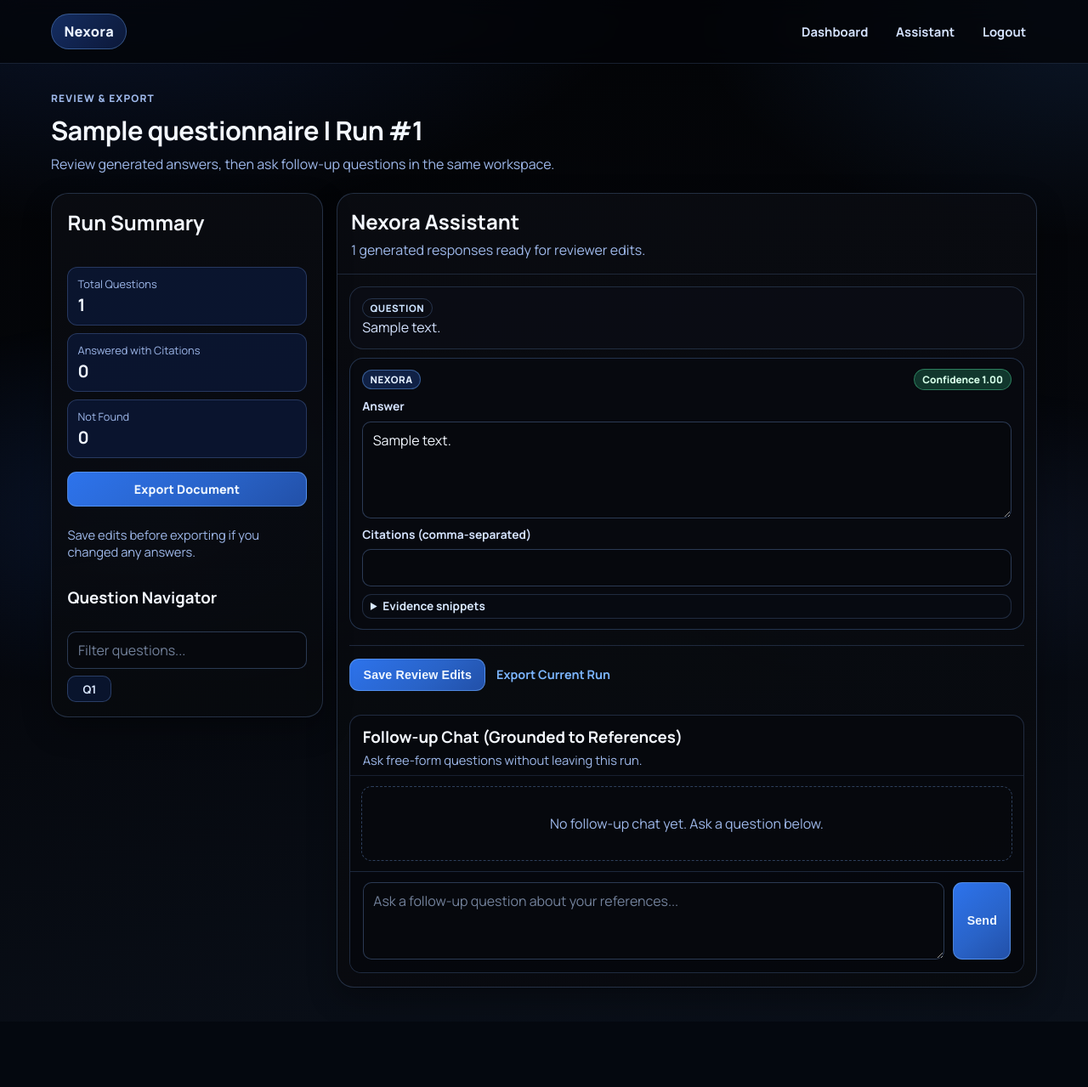
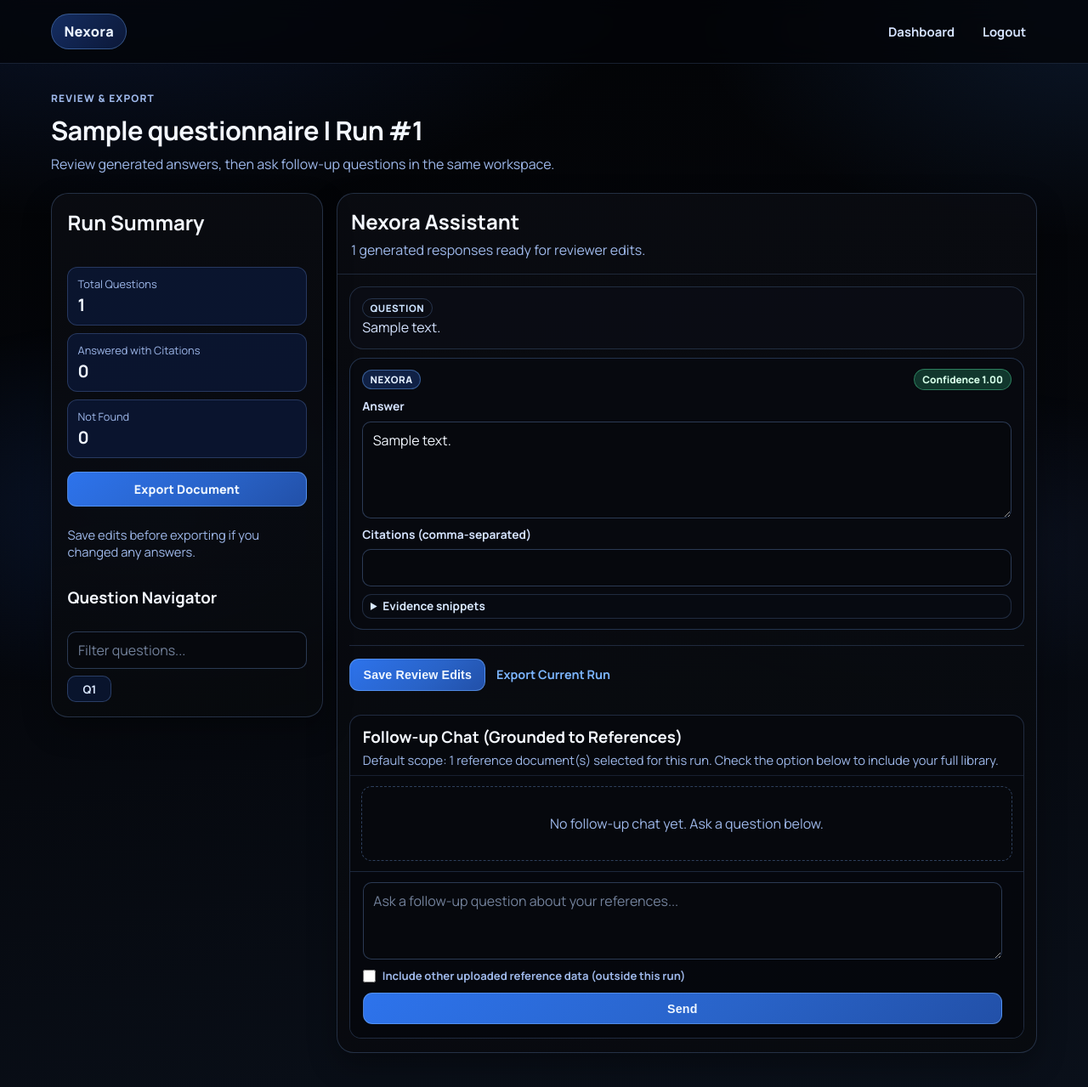
Before and after one commit to Nupreeth/Nexora, a Flask app: page /questionnaires/1/review/1 in a window 1280 px wide. Shown: the whole page at 85% size. Before the commit the page ends 1162 px from the top, so only its background shows below. Run offline with Flask 3, Linux system fonts and the light colour scheme; a user stored in the database is signed in; tables that the repository leaves empty hold one stand-in row (values such as "Sample post"); data that the repository does not hold is empty.

Commit message:
Scope run chat to selected references with optional library toggle

```diff
--- a/app/models.py
+++ b/app/models.py
@@ -55,12 +55,21 @@ class ReferenceDocument(TimestampMixin, db.Model):
     file_ext = db.Column(db.String(16), nullable=False)
     text_content = db.Column(db.Text, nullable=False)
 
+    run_links = db.relationship("GenerationRunReference", backref="reference_document", lazy=True, cascade="all, delete-orphan")
+
 
 class GenerationRun(TimestampMixin, db.Model):
     id = db.Column(db.Integer, primary_key=True)
     questionnaire_id = db.Column(db.Integer, db.ForeignKey("questionnaire.id"), nullable=False, index=True)
 
     answers = db.relationship("Answer", backref="run", lazy=True, cascade="all, delete-orphan")
+    reference_links = db.relationship("GenerationRunReference", backref="run", lazy=True, cascade="all, delete-orphan")
+
+
+class GenerationRunReference(db.Model):
+    id = db.Column(db.Integer, primary_key=True)
+    run_id = db.Column(db.Integer, db.ForeignKey("generation_run.id"), nullable=False, index=True)
+    reference_document_id = db.Column(db.Integer, db.ForeignKey("reference_document.id"), nullable=False, index=True)
 
 
 class Answer(db.Model):
--- a/app/routes/workflow.py
+++ b/app/routes/workflow.py
@@ -14,6 +14,7 @@ from ..models import (
     ChatMessage,
     ChatSession,
     GenerationRun,
+    GenerationRunReference,
     Question,
     Questionnaire,
     ReferenceDocument,
@@ -365,6 +366,7 @@ def review_run(questionnaire_id: int, run_id: int):
             .order_by(ChatMessage.created_at.asc())
             .all()
         )
+    run_references = _references_for_run(run, current_user.id)
 
     return render_template(
         "workflow/review.html",
@@ -373,6 +375,7 @@ def review_run(questionnaire_id: int, run_id: int):
         rows=rows,
         coverage=coverage,
         chat_messages=chat_messages,
+        run_references=run_references,
     )
 
 
@@ -408,11 +411,22 @@ def review_chat(questionnaire_id: int, run_id: int):
         flash("Please enter a follow-up question.", "error")
         return redirect(url_for("workflow.review_run", questionnaire_id=questionnaire.id, run_id=run.id))
 
-    references = (
-        ReferenceDocument.query.filter_by(user_id=current_user.id)
-        .order_by(ReferenceDocument.created_at.asc())
-        .all()
-    )
+    include_other_data = request.form.get("include_other_data") == "on"
+    if include_other_data:
+        references = (
+            ReferenceDocument.query.filter_by(user_id=current_user.id)
+            .order_by(ReferenceDocument.created_at.asc())
+            .all()
+        )
+    else:
+        references = _references_for_run(run, current_user.id)
+
+    if not references:
+        references = (
+            ReferenceDocument.query.filter_by(user_id=current_user.id)
+            .order_by(ReferenceDocument.created_at.asc())
+            .all()
+        )
     if not references:
         flash("Upload reference documents before using chat.", "error")
         return redirect(url_for("workflow.review_run", questionnaire_id=questionnaire.id, run_id=run.id))
@@ -554,6 +568,8 @@ def _run_generation(questionnaire: Questionnaire, references: list[ReferenceDocu
     run = GenerationRun(questionnaire_id=questionnaire.id)
     db.session.add(run)
     db.session.flush()
+    for reference in references:
+        db.session.add(GenerationRunReference(run_id=run.id, reference_document_id=reference.id))
 
     questions = (
         Question.query.filter_by(questionnaire_id=questionnaire.id)
@@ -623,3 +639,23 @@ def _get_or_create_run_chat_session(questionnaire: Questionnaire, run: Generatio
 def _find_run_chat_session(questionnaire: Questionnaire, run: GenerationRun) -> ChatSession | None:
     title = f"Run {run.id} | {questionnaire.name}"
     return ChatSession.query.filter_by(user_id=current_user.id, title=title).first()
+
+
+def _references_for_run(run: GenerationRun, user_id: int) -> list[ReferenceDocument]:
+    links = (
+        GenerationRunReference.query.filter_by(run_id=run.id)
+        .order_by(GenerationRunReference.id.asc())
+        .all()
+    )
+    if not links:
+        return []
+
+    reference_ids = [link.reference_document_id for link in links]
+    return (
+        ReferenceDocument.query.filter(
+            ReferenceDocument.user_id == user_id,
+            ReferenceDocument.id.in_(reference_ids),
+        )
+        .order_by(ReferenceDocument.created_at.asc())
+        .all()
+    )
--- a/app/static/css/styles.css
+++ b/app/static/css/styles.css
@@ -819,6 +819,20 @@ button:active,
     max-height: 160px;
 }
 
+.assistant-option {
+    grid-column: 1 / -1;
+    display: inline-flex;
+    align-items: center;
+    gap: 0.5rem;
+    font-size: 0.82rem;
+    color: var(--text-2);
+}
+
+.assistant-option input[type="checkbox"] {
+    width: 15px;
+    height: 15px;
+}
+
 .assistant-history {
     position: sticky;
     top: 92px;
--- a/app/templates/base.html
+++ b/app/templates/base.html
@@ -19,7 +19,6 @@
             <nav>
                 {% if current_user.is_authenticated %}
                     <a href="{{ url_for('workflow.dashboard') }}">Dashboard</a>
-                    <a href="{{ url_for('workflow.assistant') }}">Assistant</a>
                     <a href="{{ url_for('auth.logout') }}">Logout</a>
                 {% else %}
                     <a href="{{ url_for('auth.login') }}">Login</a>
--- a/app/templates/workflow/dashboard.html
+++ b/app/templates/workflow/dashboard.html
@@ -5,9 +5,6 @@
     <p class="eyebrow">Workspace</p>
     <h1>Nexora Control Room</h1>
     <p>Upload once, generate instantly, then review and chat in the same run workspace.</p>
-    <div>
-        <a class="primary-link" href="{{ url_for('workflow.assistant') }}">Open Standalone Assistant</a>
-    </div>
 </section>
 
 <section class="panel smooth-run">
--- a/app/templates/workflow/review.html
+++ b/app/templates/workflow/review.html
@@ -95,7 +95,10 @@
         <section class="embedded-assistant" id="run-chat">
             <header class="embedded-assistant-head">
                 <h3>Follow-up Chat (Grounded to References)</h3>
-                <p class="subtle">Ask free-form questions without leaving this run.</p>
+                <p class="subtle">
+                    Default scope: {{ run_references|length }} reference document(s) selected for this run.
+                    Check the option below to include your full library.
+                </p>
             </header>
             <div class="embedded-assistant-thread" id="runChatThread">
                 {% if chat_messages %}
@@ -132,6 +135,10 @@
             </div>
             <form method="post" action="{{ url_for('workflow.review_chat', questionnaire_id=questionnaire.id, run_id=run.id) }}" class="assistant-composer">
                 <textarea name="prompt" rows="3" placeholder="Ask a follow-up question about your references..." required></textarea>
+                <label class="assistant-option">
+                    <input type="checkbox" name="include_other_data">
+                    <span>Include other uploaded reference data (outside this run)</span>
+                </label>
                 <button type="submit">Send</button>
             </form>
         </section>
```
Also changed, not shown: README.md.
